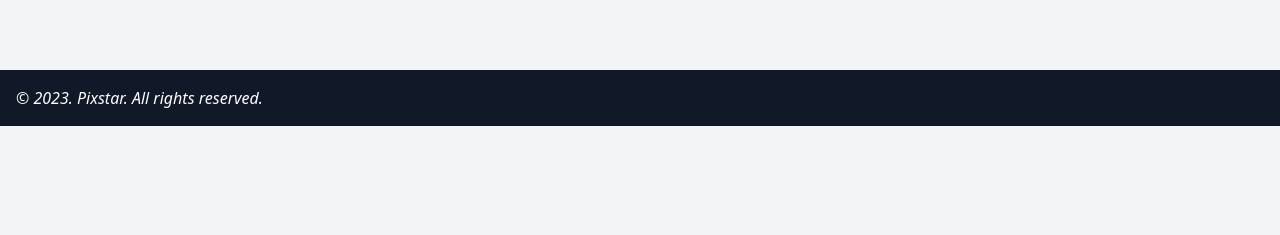
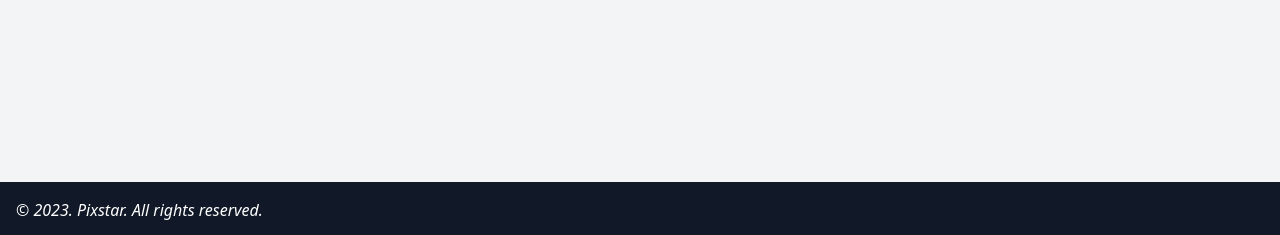
Before and after one commit to ormi-pixstar/pixstar-fe, a React (Create React App) app: page / in a window 1280 px wide. Shown: the part 562-797 px from the top of the page. Built offline with nearby package versions, Linux system fonts and the light colour scheme; no server answers.

Commit message:
💄 CSS: 푸터 CSS 수정

```diff
--- a/src/pages/MainPage.jsx
+++ b/src/pages/MainPage.jsx
@@ -81,7 +81,7 @@ const MainPage = () => {
           </aside>
         </section>
       </div>
-      <footer className='p-4 pb-16 text-white bg-gray-900 md:pb-4'>
+      <footer className='fixed bottom-0 w-full p-4 pb-16 text-white bg-gray-900 md:pb-4'>
         <address>© 2023. Pixstar. All rights reserved.</address>
       </footer>
     </div>
```
